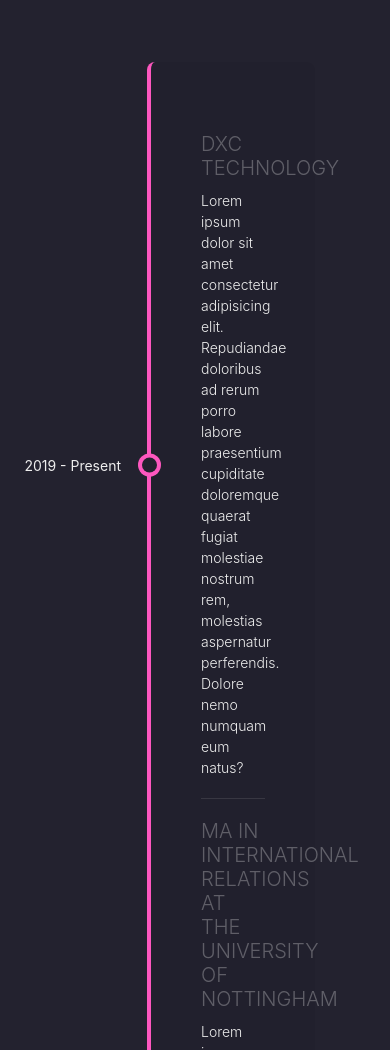
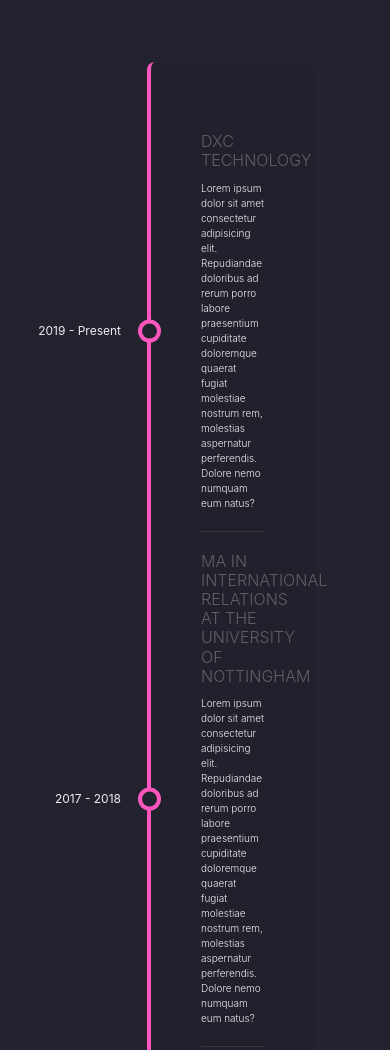
Before and after one commit to riz-l/info, a plain HTML site: page index.html in a window 390 px wide. Shown: the part 8020-9070 px from the top of the page. Drawn offline with nearby package versions, Linux system fonts and the light colour scheme.

Commit message:
Fixed timeline mobile dimensions

```diff
--- a/assets/css/style.css
+++ b/assets/css/style.css
@@ -713,15 +713,15 @@ input[type="submit"]:hover {
 
 @media screen and (max-width: 462px) {
   .timeline h4 {
-    font-size: 2rem;
+    font-size: 1.6rem;
   }
 
   .timeline p {
-    font-size: 1.4rem;
+    font-size: 1rem;
   }
 
   .timeline .date::before {
-    font-size: 1.4rem;
+    font-size: 1.2rem;
   }
 }
 /*#endregion End media queries */
```
